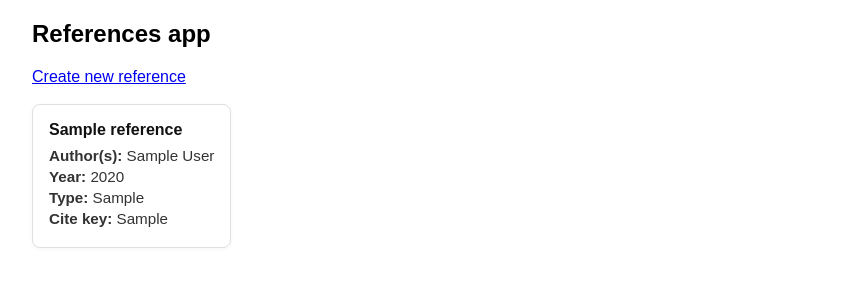
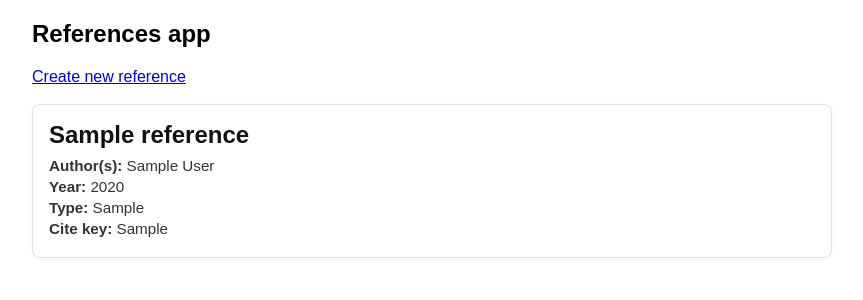
Before and after one commit to macabre-cs/ohtu-miniprojekti, a Flask app: template src/templates/index.html in a window 1280 px wide. Shown: the top 300 px of the page, without its empty margins (208-1071 px from the left). Run offline with Flask 3, Linux system fonts and the light colour scheme; the template is opened without the code that fills it: most values are stand-ins (such as "Sample title", 1, 10 or a date in 2020); some libraries are stand-ins or nearby versions.

Commit message:
improve ui

```diff
--- a/src/static/main.css
+++ b/src/static/main.css
@@ -19,6 +19,8 @@ body {
   border-radius: 8px;
   background: #ffffff;
   box-shadow: 0 1px 4px rgba(0,0,0,0.04);
+  width: 100%;
+  box-sizing: border-box;
 }
 
 .reference-header {
@@ -27,7 +29,7 @@ body {
 
 .reference-title {
   font-family: sans-serif;
-  font-size: 1.5 rem;
+  font-size: 1.5rem;
   font-weight: 700;
   color: #111111;
   text-decoration: none;
--- a/src/templates/index.html
+++ b/src/templates/index.html
@@ -11,7 +11,7 @@ References app
   <a href="/new_reference">Create new reference</a>
 </div>
 <br>
-<li style="display: flex">
+
 <div class="references-list">
   {% for reference in references %}
     <div class="reference-card">
@@ -37,7 +37,6 @@ References app
         {% endif %}
       </div>
     </div>
-  </li>
   {% else %}
     <p>No references yet</p>
   {% endfor %}
--- a/src/templates/layout.html
+++ b/src/templates/layout.html
@@ -7,9 +7,9 @@
       content="width=device-width, initial-scale=1, shrink-to-fit=no"
     />
     <title>{% block title %}{% endblock %}</title>
+    <link rel="stylesheet" href="/static/main.css">
   </head>
   <body>
     {% block body %}{% endblock %}
-    <link rel="stylesheet" href="/static/main.css">
   </body>
 </html>
```
Lines whose indentation alone changed are shown as unchanged.
